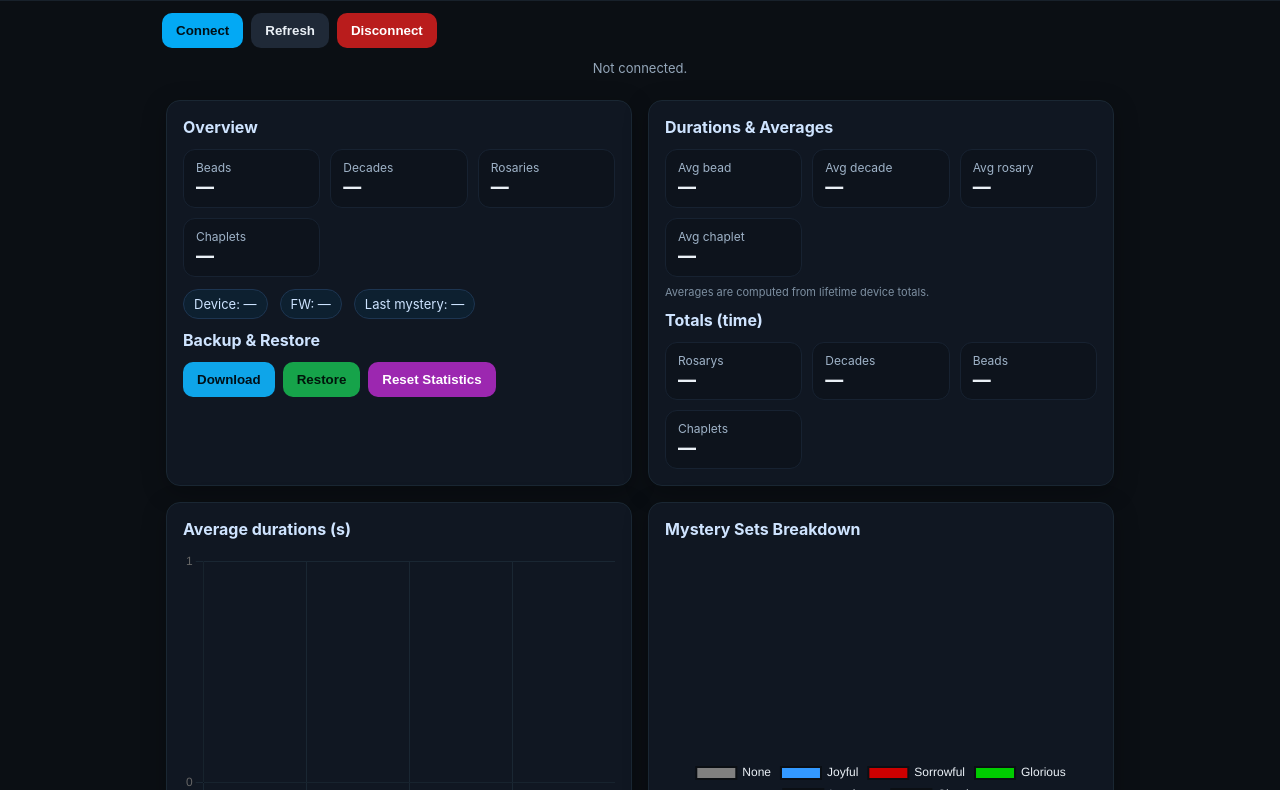
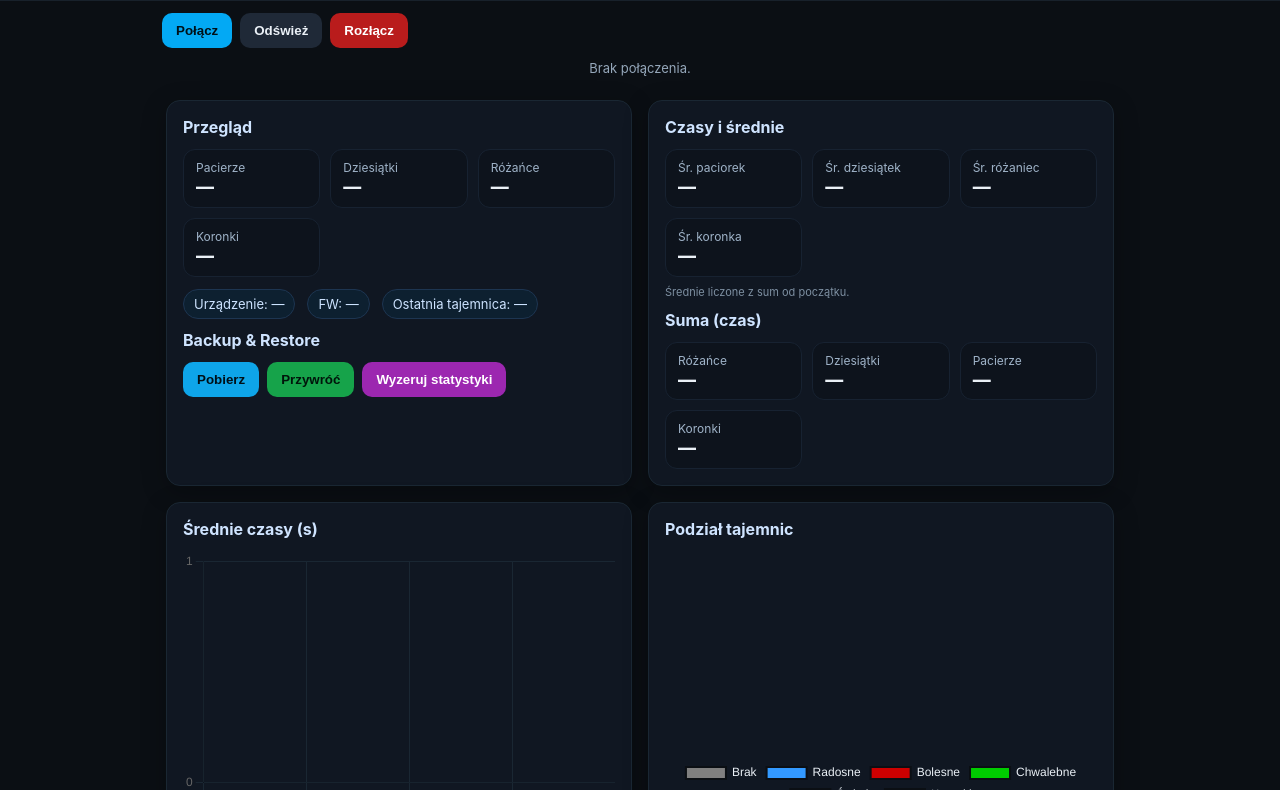
Before and after one commit to drlechk/smartrosary-dashboard, a plain HTML site: page index.html in a window 1280 px wide. Shown: the part 55-845 px from the top of the page. Drawn offline with nearby package versions, Linux system fonts and the light colour scheme.

Commit message:
default set to polish

```diff
--- a/index.html
+++ b/index.html
@@ -1098,6 +1098,7 @@ async function doBackup(){
   $('langSelect').addEventListener('change', (ev)=>{ lang = ev.target.value; applyI18n(); });
 
   // Initial i18n
+  lang = 'pl';
   applyI18n();
   </script>
 </body>
```
